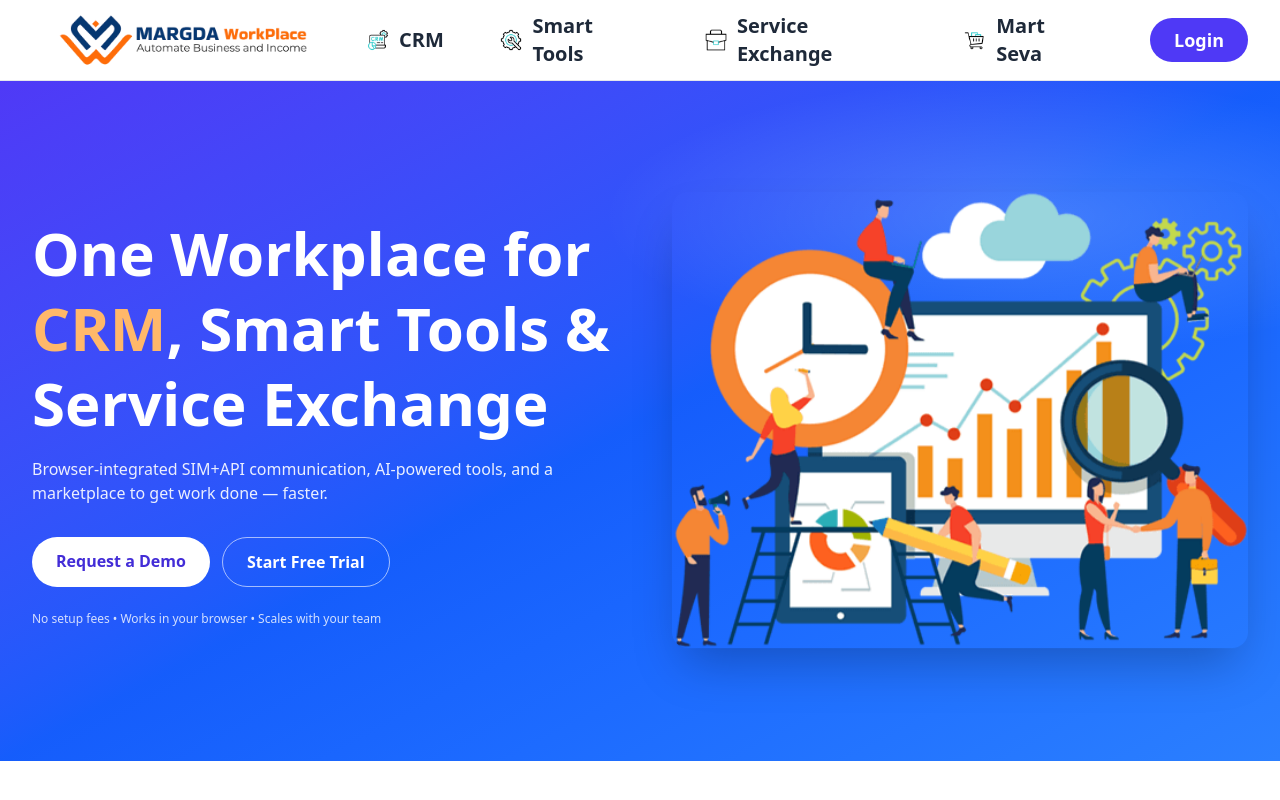
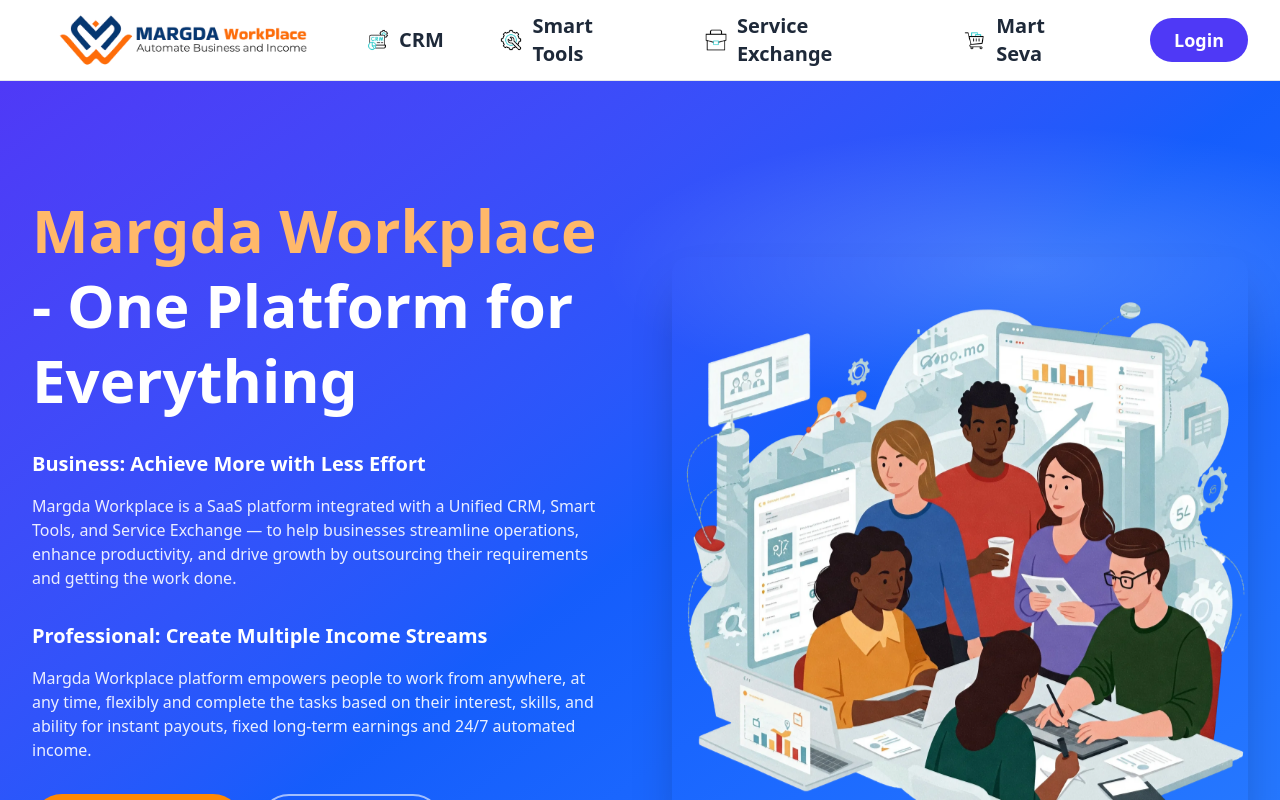
Before and after one commit to margda-workplace/margda, a Next.js app: page / in a window 1280 px wide. Shown: the top 800 px of the page. Built offline with nearby package versions, Linux system fonts and the light colour scheme.

Commit message:
Changed the homepage content

```diff
--- a/src/app/components/banner.js
+++ b/src/app/components/banner.js
@@ -9,58 +9,93 @@
     <section className="relative overflow-hidden bg-gradient-to-br from-indigo-600 via-blue-600 to-blue-500 text-white">
       <div className="absolute inset-0 opacity-20 [background:radial-gradient(600px_200px_at_80%_20%,white,transparent_70%)]" />
       <div className="max-w-7xl mx-auto px-6 md:px-8 py-20 md:py-28 relative">
-        <div className="grid grid-cols-1 md:grid-cols-2 gap-10 items-center">
-          {/* Text */}
+        <div className="grid grid-cols-1 lg:grid-cols-2 gap-12 items-center">
+          {/* Text Content */}
           <div>
             <motion.h1
               initial={{ opacity: 0, y: 15 }}
               animate={{ opacity: 1, y: 0 }}
               transition={{ duration: 0.6 }}
-              className="text-4xl md:text-6xl font-extrabold leading-tight"
+              className="text-4xl md:text-5xl lg:text-6xl font-extrabold leading-tight"
             >
-              One Workplace for <span className="text-orange-300">CRM</span>,{" "}
-              Smart Tools & Service Exchange
+              <span className="text-orange-300">Margda Workplace</span> - One Platform for Everything
             </motion.h1>
+
+            <motion.h2
+              initial={{ opacity: 0, y: 15 }}
+              animate={{ opacity: 1, y: 0 }}
+              transition={{ duration: 0.8, delay: 0.1 }}
+              className="mt-8 text-xl font-bold"
+            >
+              Business: Achieve More with Less Effort
+            </motion.h2>
             <motion.p
               initial={{ opacity: 0, y: 15 }}
               animate={{ opacity: 1, y: 0 }}
-              transition={{ duration: 0.8, delay: 0.1 }}
+              transition={{ duration: 0.8, delay: 0.2 }}
               className="mt-4 text-white/90 max-w-xl"
             >
-              Browser-integrated SIM+API communication, AI-powered tools, and a marketplace
-              to get work done — faster.
+              Margda Workplace is a SaaS platform integrated with a Unified CRM, Smart Tools, and Service Exchange — to help businesses streamline operations, enhance productivity, and drive growth by outsourcing their requirements and getting the work done.
+            </motion.p>
+
+            <motion.h2
+              initial={{ opacity: 0, y: 15 }}
+              animate={{ opacity: 1, y: 0 }}
+              transition={{ duration: 0.8, delay: 0.3 }}
+              className="mt-8 text-xl font-bold"
+            >
+              Professional: Create Multiple Income Streams
+            </motion.h2>
+            <motion.p
+              initial={{ opacity: 0, y: 15 }}
+              animate={{ opacity: 1, y: 0 }}
+              transition={{ duration: 0.8, delay: 0.4 }}
+              className="mt-4 text-white/90 max-w-xl"
+            >
+              Margda Workplace platform empowers people to work from anywhere, at any time, flexibly and complete the tasks based on their interest, skills, and ability for instant payouts, fixed long-term earnings and  24/7 automated income.
             </motion.p>
 
             <motion.div
               initial={{ opacity: 0, y: 15 }}
               animate={{ opacity: 1, y: 0 }}
-              transition={{ duration: 0.8, delay: 0.2 }}
-              className="mt-8 flex flex-wrap gap-3"
+              transition={{ duration: 0.8, delay: 0.5 }}
+              className="mt-8 flex flex-wrap gap-4"
             >
               <Link
                 href="/login"
-                className="px-6 py-3 rounded-full bg-white text-indigo-700 font-semibold hover:bg-gray-100"
+                className="px-8 py-4 rounded-full bg-orange-400 text-white font-bold hover:bg-orange-300 transition-colors shadow-lg hover:shadow-xl"
               >
-                Request a Demo
+                Start Your Journey
               </Link>
               <Link
-                href="/login"
-                className="px-6 py-3 rounded-full border border-white/60 hover:bg-white/10 font-semibold"
+                href="/demo"
+                className="px-8 py-4 rounded-full border-2 border-white/60 hover:bg-white/10 font-semibold transition-all"
               >
-                Start Free Trial
+                Request Demo
               </Link>
             </motion.div>
 
-            <div className="mt-6 text-xs text-white/80">
-              No setup fees • Works in your browser • Scales with your team
-            </div>
+            <motion.div
+              initial={{ opacity: 0 }}
+              animate={{ opacity: 1 }}
+              transition={{ duration: 0.8, delay: 0.6 }}
+              className="mt-6 text-sm text-white/80"
+            >
+              ✨ No setup fees • 🌐 Works in your browser • 📈 Scales with your needs
+            </motion.div>
           </div>
 
           {/* Visual */}
-          <div className="flex justify-center md:justify-end">
+          <motion.div
+            initial={{ opacity: 0, x: 20 }}
+            animate={{ opacity: 1, x: 0 }}
+            transition={{ duration: 0.8, delay: 0.3 }}
+            className="flex justify-center lg:justify-end"
+          >
+                          <div className="relative">
               <Image
-              src="/lead-generation-new.png"
-              alt="Hero Visual"
+                src="/heroimage.webp"
+                alt="Margda Workplace Platform"
                 width={620}
                 height={460}
                 className="w-full max-w-xl rounded-2xl shadow-2xl"
@@ -68,8 +103,16 @@
                 priority
               />
             </div>
+          </motion.div>
         </div>
       </div>
+
+      <style jsx>{`
+        @keyframes float {
+          0%, 100% { transform: translateY(0px); }
+          50% { transform: translateY(-10px); }
+        }
+      `}</style>
     </section>
   );
 }
--- /dev/null
+++ b/src/demo/page.js
@@ -0,0 +1,11 @@
+import React from 'react'
+
+const page = () => {
+  return (
+    <>
+        <h1 className="text-red-500 font-bold">Hello World!</h1>
+    </>
+  )
+}
+
+export default page
```
Lines whose indentation alone changed are shown as unchanged.
